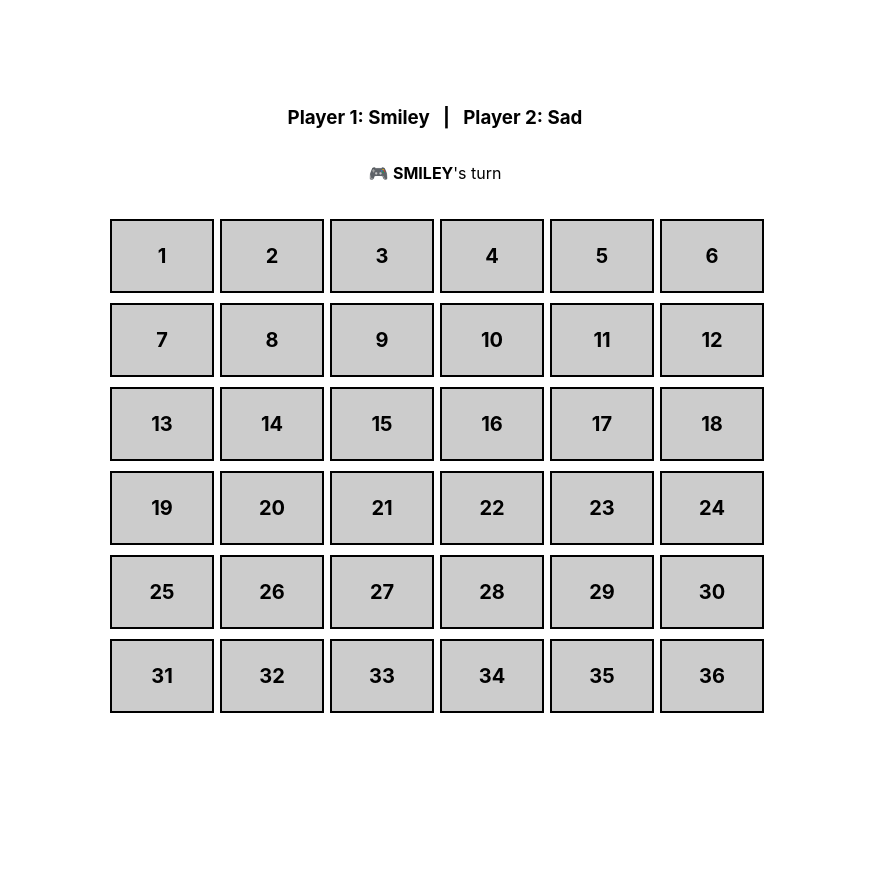
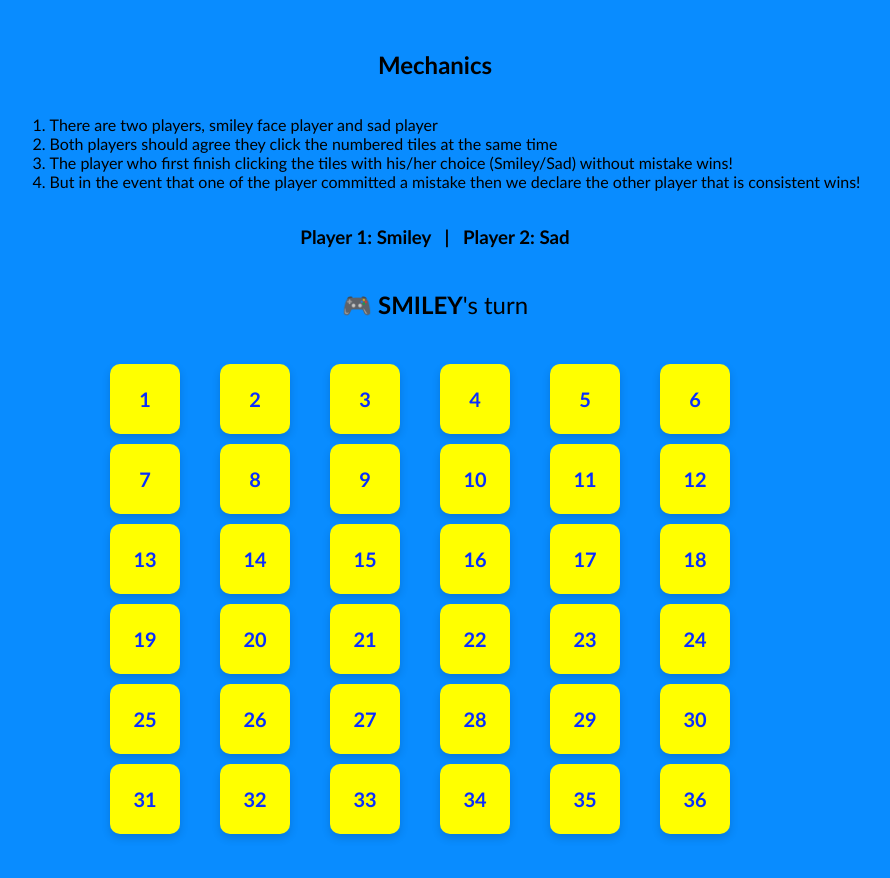
Before and after one commit to dean-santos-hau/handon-june-28-2025, a React (Create React App) app: page / in a window 1280 px wide. Shown: the top 878 px of the page, without its empty margins (205-1095 px from the left). Before the commit the page ends 800 px from the top, so only its background shows below. Built offline with nearby package versions, Linux system fonts and the light colour scheme.

Commit message:
Add more styling

```diff
--- a/src/App.css
+++ b/src/App.css
@@ -1,9 +1,15 @@
+*{
+  font-family:'Trebuchet MS', 'Lucida Sans Unicode', 'Lucida Grande', 'Lucida Sans', Arial, sans-serif;
+}
+
 .container {
+  background-color: rgb(9, 140, 255);
   display: flex;
   flex-direction: column;
   justify-content: center;
   align-items: center;
-  height: 100vh;
+  min-height: 100vh;
+  padding: 30px;
 }
 
 .grid {
@@ -12,10 +18,23 @@
   gap: 10px;
   justify-content: center;
   margin-top: 20px;
+  margin-bottom: 20px;
 }
 
+button {
+  background-color: rgb(221, 255, 0);
+  font-size: 1.5rem;
+  padding: 0.5rem;
+  border: none;
+  border-radius: 5px;
+  cursor: pointer;
+  margin-left: 75px;
+  box-shadow: 0 4px 8px rgba(0, 0, 0, 0.15);
+}
 
-
+.turns {
+  font-size: 1.5rem;
+}
 /*body {
 margin: 100px 0;
 padding: 0;
--- a/src/App.js
+++ b/src/App.js
@@ -74,9 +74,22 @@ function App() {
 
   return (
     <div className="container">
+      <h2>Mechanics</h2>
+      <ol>
+        <li>There are two players, smiley face player and sad player</li>
+        <li>Both players should agree they click the numbered tiles at the same time</li>
+        <li>The player who first finish clicking the tiles with his/her choice (Smiley/Sad) without mistake wins!</li>
+        <li>But in the event that one of the player committed a mistake then we declare the other player that is consistent wins!</li>
+      </ol>
       <h3>Player 1: Smiley &nbsp;&nbsp;|&nbsp;&nbsp; Player 2: Sad</h3>
       {!gameOver && (
-        <p>🎮 <strong>{currentPlayer.toUpperCase()}</strong>'s turn</p>
+        <p className='turns'>🎮 <strong>{currentPlayer.toUpperCase()}</strong>'s turn</p>
+      )}
+      {gameOver && (
+        <div className="result">
+          <h2>🏆 {winner.toUpperCase()} wins the game!</h2>
+          <button onClick={resetGame}>Play Again</button>
+        </div>
       )}
       <div className="grid">
         {tiles.map((tile) => (
@@ -85,20 +98,30 @@ function App() {
             className="tile"
             onClick={() => handleClick(tile.id)}
             style={{
-              width: '100px',
+              color: 'rgb(9, 46, 255)',
+              width: '70px',
               height: '70px',
-              border: '2px solid #000',
+              border: 'none',
+              borderRadius: '10px',
               display: 'flex',
               justifyContent: 'center',
               alignItems: 'center',
-              backgroundColor: '#ccc',
+              backgroundColor: 'yellow',
+              cursor: 'pointer',
+              boxShadow: '0 4px 8px rgba(0, 0, 0, 0.15)'
             }}
           >
           {tile.revealed ? (
               <img
                 src={tile.src}
                 alt="tile"
-                style={{ width: '100%', height: '100%', objectFit: 'cover' }}
+                style={{
+                  width: '100%',
+                  height: '100%',
+                  objectFit: 'cover' ,
+                  border: 'none',
+                  borderRadius: '10px',
+                }}
               />
             ) : (
               <span style={{ fontSize: '20px', fontWeight: 'bold' }}>{tile.number}</span>
@@ -106,12 +129,7 @@ function App() {
           </div>
         ))}
       </div>
-      {gameOver && (
-        <div className="result">
-          <h2>🏆 {winner.toUpperCase()} wins the game!</h2>
-          <button onClick={resetGame}>Play Again</button>
-        </div>
-      )}
+
     </div>
   );
 }
```
